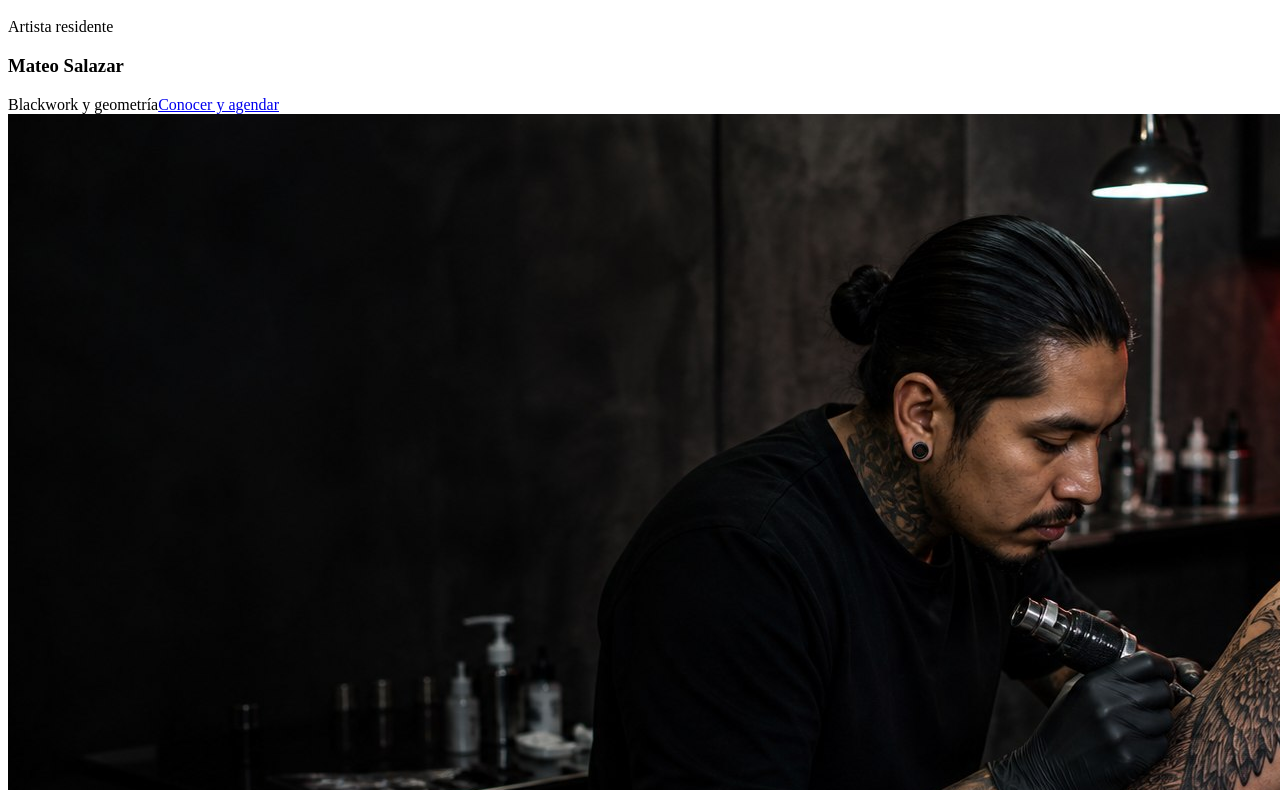
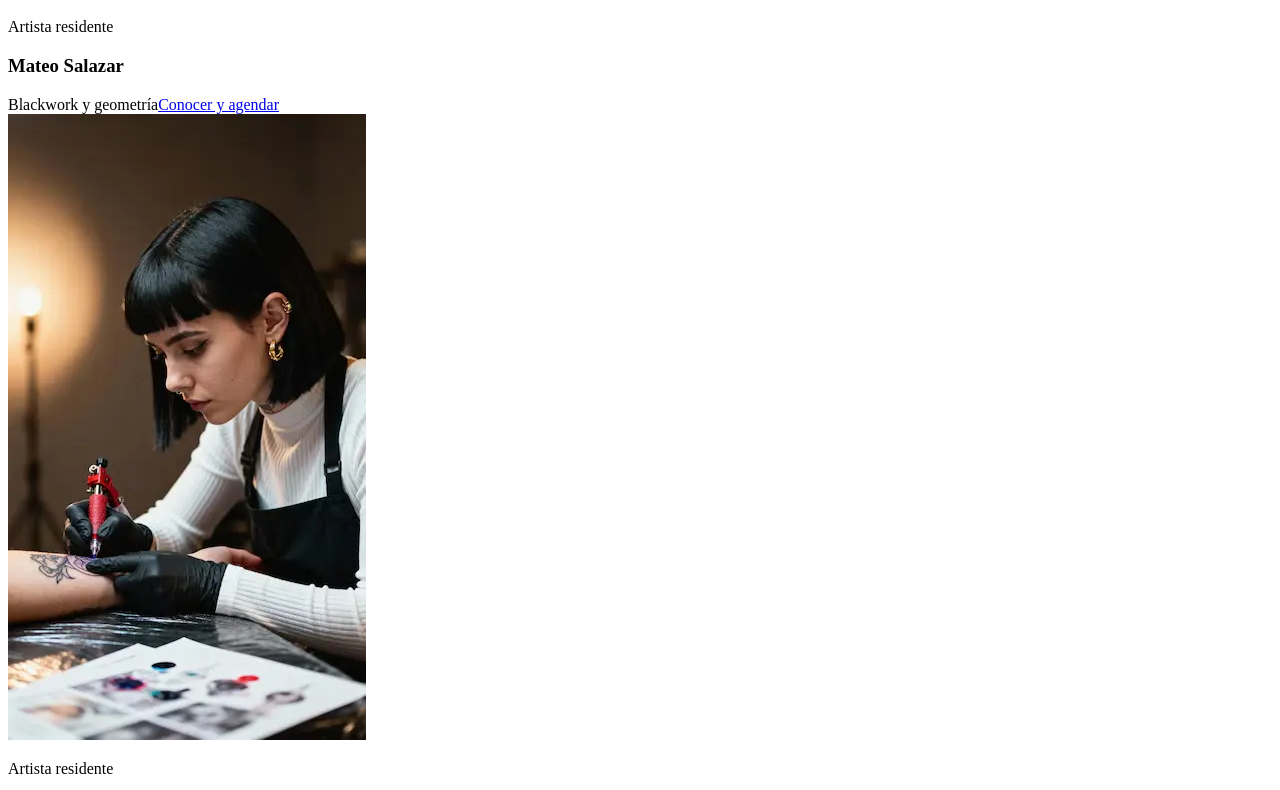
Before and after one commit to JohanMV/RIE_TATTOOS, a React (Vite) app: page / in a window 1280 px wide. Shown: the part 7490-8280 px from the top of the page. Built offline with nearby package versions, Linux system fonts and the light colour scheme; the HTML template or start-up script is replaced by a standard one.

Commit message:
feat: initialize portfolio data and section styling for the studio website

```diff
--- a/src/data/content.ts
+++ b/src/data/content.ts
@@ -24,5 +24,5 @@ export const portfolio: PortfolioPiece[] = [
 
 export const artists: Artist[] = [
   { name: "Mateo Salazar", role: "Artista residente", styles: "Blackwork y geometría", image: "/images/tattoo-artist.jpg" },
-  { name: "Valeria Cruz", role: "Artista residente", styles: "Realismo y microrealismo", image: "/images/tattoo-hero.jpg" },
+  { name: "Valeria Cruz", role: "Artista residente", styles: "Realismo y microrealismo", image: "/images/tatuadora.webp" },
 ];
--- a/src/styles/sections.css
+++ b/src/styles/sections.css
@@ -34,6 +34,7 @@
 .artist:hover img { filter: grayscale(.25); transform: scale(1.02); }
 .artist-info { padding: 20px 0; }
 .artist-info > p, .artist-info > span { color: #8f8b87; font-size: .68rem; letter-spacing: .09em; text-transform: uppercase; }
+.artist-info > span { display: block; }
 .artist-info h3 { margin: 8px 0 6px; font-size: 1.5rem; }
 .artist-info a { display: inline-block; margin-top: 24px; color: #d8d5d1; border-bottom: 1px solid #5c5753; font-size: .75rem; padding-bottom: 5px; }
 .artist-info a:hover { color: #e32a35; border-color: #e32a35; }
```
